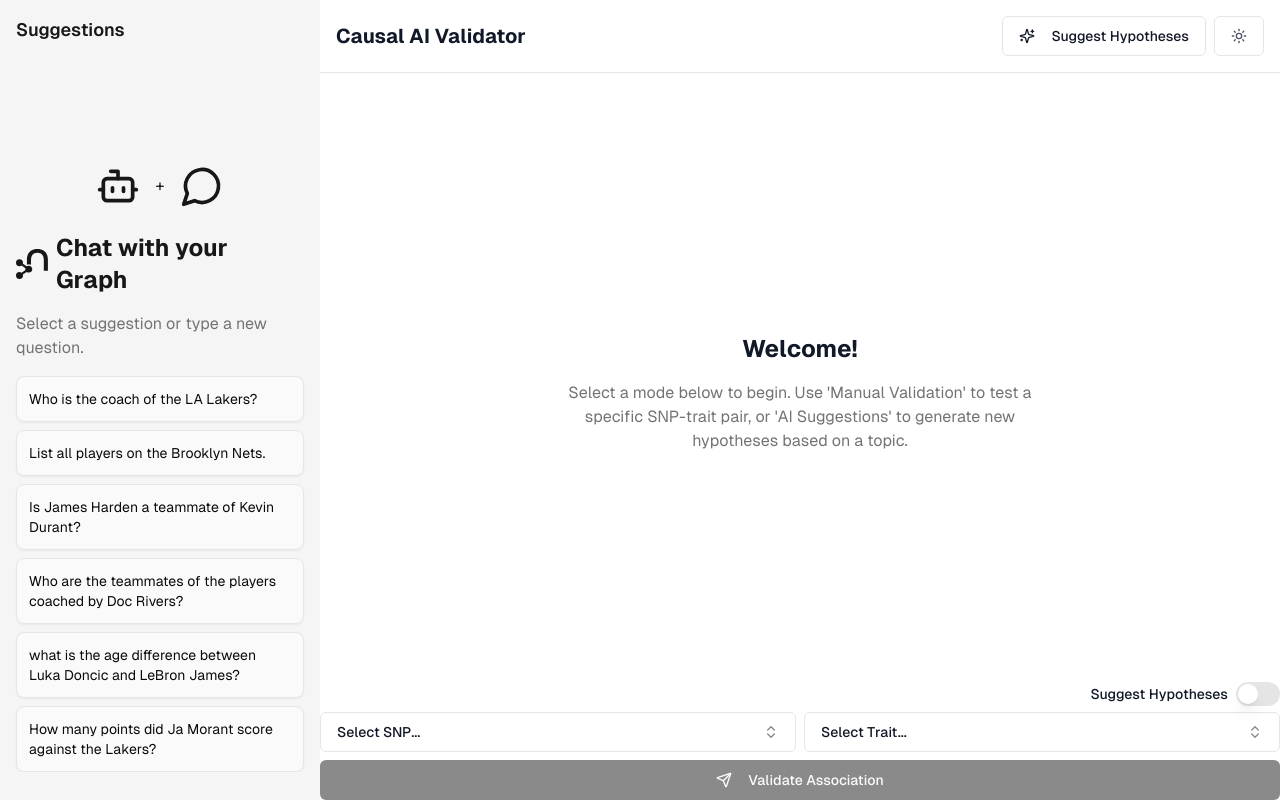
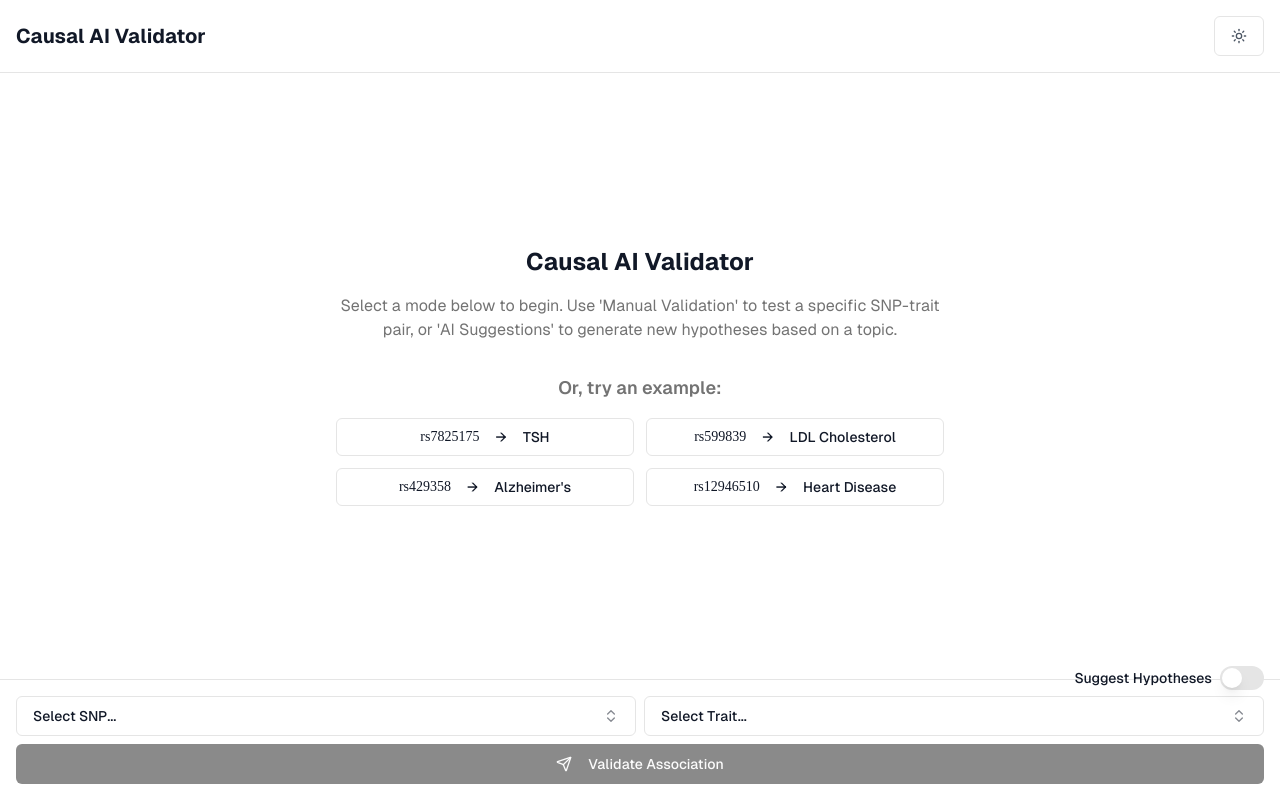
Before and after one commit to nathnael-desta/Neuro-Symbolic-AI, a React (Vite) app in the folder frontend/: page / in a window 1280 px wide. Built offline with nearby package versions, Linux system fonts and the light colour scheme.

Commit message:
feat: add quick picks

```diff
--- a/frontend/package.json
+++ b/frontend/package.json
@@ -19,6 +19,7 @@
     "@radix-ui/react-slot": "^1.2.3",
     "@radix-ui/react-switch": "^1.2.6",
     "@tailwindcss/typography": "^0.5.15",
+    "@tanstack/react-virtual": "^3.13.12",
     "axios": "^1.11.0",
     "class-variance-authority": "^0.7.0",
     "classix": "^2.2.0",
--- a/frontend/src/components/custom/header.tsx
+++ b/frontend/src/components/custom/header.tsx
@@ -19,10 +19,7 @@ export function Header({ title, onToggleSidebar, onSuggestHypotheses }: HeaderPr
         <h1 className="text-xl font-bold md:ml-0 ml-4">{title}</h1>
       </div>
       <div className="flex items-center gap-2">
-        <Button variant="outline" onClick={onSuggestHypotheses}>
-          <Sparkles className="mr-2 h-4 w-4" />
-          Suggest Hypotheses
-        </Button>
+
         <ThemeToggle />
       </div>
     </header>
--- a/frontend/src/components/custom/sidebar.tsx
+++ b/frontend/src/components/custom/sidebar.tsx
@@ -1,45 +1,52 @@
-import { Overview } from "./overview";
 import { Button } from "../ui/button";
-import { PanelLeftClose } from "lucide-react";
 import { cn } from "@/lib/utils";
+import { PanelLeftClose, FlaskConical } from "lucide-react";
 
 interface SidebarProps {
   isOpen: boolean;
   onClose: () => void;
-  onQuestionClick: (question: string) => void;
-  className?: string;
+  onValidateClick: (snp: string, trait: string) => void;
 }
 
-export function Sidebar({ isOpen, onClose, onQuestionClick, className }: SidebarProps) {
+const validationExamples = [
+  { snp: "rs2543600", trait: "age_at_death", label: "Age at Death" },
+  { snp: "rs12931267", trait: "red_hair", label: "Red Hair" },
+  { snp: "rs726914", trait: "systolic_blood_pressure", label: "Blood Pressure" },
+  { snp: "rs2229238", trait: "interleukin_6_receptor", label: "IL-6 Receptor" },
+  { snp: "rs599839", trait: "ldl", label: "LDL Cholesterol" },
+  { snp: "rs12203592", trait: "freckling", label: "Freckling" },
+];
+
+export function Sidebar({ isOpen, onClose, onValidateClick }: SidebarProps) {
   return (
-    <>
-      {/* Backdrop for mobile */}
-      {isOpen && (
-        <div
-          onClick={onClose}
-          className="fixed inset-0 z-30 bg-black/50 md:hidden"
-        />
-      )}
     <div
       className={cn(
-          "fixed top-0 left-0 z-40 h-full bg-secondary text-secondary-foreground transition-transform duration-300 ease-in-out md:relative md:translate-x-0",
-          isOpen ? "translate-x-0" : "-translate-x-full",
-          "w-80", // Fixed width for the sidebar
-          className
+        "fixed inset-y-0 left-0 z-30 w-64 bg-card border-r transform transition-transform duration-300 ease-in-out md:relative md:translate-x-0",
+        isOpen ? "translate-x-0" : "-translate-x-full"
       )}
     >
-        <div className="flex flex-col h-full">
-            <div className="flex items-center justify-between p-4 pb-0 mb-4">
-                <h2 className="text-lg font-semibold">Suggestions</h2>
+      <div className="flex items-center justify-between p-4 border-b">
+        <h2 className="text-lg font-semibold">Quick Tests</h2>
         <Button variant="ghost" size="icon" onClick={onClose} className="md:hidden">
           <PanelLeftClose className="h-5 w-5" />
         </Button>
       </div>
-            <div className="overflow-y-auto px-4">
-                <Overview onQuestionClick={onQuestionClick} />
+      <div className="p-4 space-y-2">
+        {validationExamples.map((ex, index) => (
+          <Button
+            key={index}
+            variant="ghost"
+            className="w-full justify-start"
+            onClick={() => {
+              onValidateClick(ex.snp, ex.trait);
+              if (window.innerWidth < 768) onClose();
+            }}
+          >
+            <FlaskConical className="mr-2 h-4 w-4" />
+            {ex.label}
+          </Button>
+        ))}
       </div>
     </div>
-      </div>
-    </>
   );
 }
--- a/frontend/src/components/ui/combobox.tsx
+++ b/frontend/src/components/ui/combobox.tsx
@@ -2,6 +2,7 @@
 
 import * as React from "react"
 import { Check, ChevronsUpDown } from "lucide-react"
+import { useVirtualizer } from '@tanstack/react-virtual'
 
 import { cn } from "@/lib/utils"
 import { Button } from "@/components/ui/button"
@@ -39,6 +40,21 @@ export function Combobox({
   className
 }: ComboboxProps) {
   const [open, setOpen] = React.useState(false)
+  const [search, setSearch] = React.useState("")
+
+  const filteredOptions = React.useMemo(() =>
+    options.filter(option =>
+      option.label.toLowerCase().includes(search.toLowerCase())
+    ), [options, search]);
+
+  const parentRef = React.useRef<HTMLDivElement>(null)
+
+  const rowVirtualizer = useVirtualizer({
+    count: filteredOptions.length,
+    getScrollElement: () => parentRef.current,
+    estimateSize: () => 32,
+    overscan: 5,
+  })
 
   return (
     <Popover open={open} onOpenChange={setOpen}>
@@ -56,14 +72,39 @@ export function Combobox({
         </Button>
       </PopoverTrigger>
       <PopoverContent className="w-[--radix-popover-trigger-width] max-h-[--radix-popover-content-available-height] p-0">
-        <Command>
-          <CommandInput placeholder={searchPlaceholder} />
-          <CommandList>
+        <Command
+          key={filteredOptions.length} // FIX: Add key to force re-mount on filter change
+          shouldFilter={false}
+        >
+          <CommandInput
+            value={search}
+            onValueChange={setSearch}
+            placeholder={searchPlaceholder}
+          />
+          <CommandList ref={parentRef}>
+            {rowVirtualizer.getVirtualItems().length === 0 ? (
               <CommandEmpty>{emptyPlaceholder}</CommandEmpty>
-            <CommandGroup>
-              {options.map((option) => (
+            ) : (
+              <CommandGroup
+                style={{
+                  height: `${rowVirtualizer.getTotalSize()}px`,
+                  width: '100%',
+                  position: 'relative',
+                }}
+              >
+                {rowVirtualizer.getVirtualItems().map((virtualItem) => {
+                  const option = filteredOptions[virtualItem.index]
+                  return (
                     <CommandItem
                       key={option.value}
+                      style={{
+                        position: 'absolute',
+                        top: 0,
+                        left: 0,
+                        width: '100%',
+                        height: `${virtualItem.size}px`,
+                        transform: `translateY(${virtualItem.start}px)`,
+                      }}
                       value={option.value}
                       onSelect={(currentValue) => {
                         onSelect(currentValue === value ? "" : currentValue)
@@ -78,8 +119,10 @@ export function Combobox({
                       />
                       {option.label}
                     </CommandItem>
-              ))}
+                  )
+                })}
               </CommandGroup>
+            )}
           </CommandList>
         </Command>
       </PopoverContent>
--- a/frontend/src/pages/chat/chat.tsx
+++ b/frontend/src/pages/chat/chat.tsx
@@ -5,12 +5,21 @@ import { v4 as uuidv4 } from "uuid";
 import axios from "axios";
 
 import { Header } from "@/components/custom/header";
-import { Sidebar } from "@/components/custom/sidebar";
+
 import { Message, ThinkingMessage } from "@/components/custom/message";
 import { ChatInput } from "@/components/custom/chatinput";
 import { useScrollToBottom } from '@/components/custom/use-scroll-to-bottom';
 import { fetchVocabulary } from "@/services/apiService";
 import { message } from "@/interfaces/interfaces";
+import { Button } from "@/components/ui/button";
+
+const validationExamples = [
+  { snp: 'rs7825175', trait: 'thyroid_stimulating_hormone', label: 'TSH' },
+  { snp: 'rs599839', trait: 'ldl', label: 'LDL Cholesterol' },
+  { snp: 'rs429358', trait: 'alzheimers_disease', label: "Alzheimer's" },
+  { snp: 'rs12946510', trait: 'coronary_heart_disease', label: 'Heart Disease' },
+];
+
 
 export function Chat() {
   const [messages, setMessages] = useState<message[]>([]);
@@ -108,24 +117,43 @@ useEffect(() => {
 
   return (
     <div className="flex h-dvh bg-background">
-      <Sidebar isOpen={isSidebarOpen} onClose={() => setIsSidebarOpen(false)} onQuestionClick={handleSuggest} />
+      {/* <Sidebar isOpen={isSidebarOpen} onClose={() => setIsSidebarOpen(false)} onQuestionClick={handleSuggest} /> */}
       <div className="flex flex-col flex-1 min-w-0">
         <Header title="Causal AI Validator" onToggleSidebar={handleToggleSidebar} onSuggestHypotheses={() => handleSuggest("a new hypothesis")} />
         <main ref={messagesContainerRef} className="flex-1 overflow-y-auto p-4 space-y-4">
           {messages.length === 0 && (
             <div className="flex h-full items-center justify-center">
-              <div className="max-w-xl text-center p-8">
-                <h1 className="text-2xl font-bold mb-4">Welcome!</h1>
-                <p className="text-muted-foreground">
+              <div className="max-w-2xl text-center p-8">
+                <h1 className="text-2xl font-bold mb-4">Causal AI Validator</h1>
+                <p className="text-muted-foreground mb-8">
                   Select a mode below to begin. Use 'Manual Validation' to test a specific SNP-trait pair, or 'AI Suggestions' to generate new hypotheses based on a topic.
                 </p>
+
+                <div className="space-y-4">
+                  <h3 className="text-lg font-semibold text-muted-foreground">Or, try an example:</h3>
+                  <div className="grid grid-cols-1 sm:grid-cols-2 gap-3">
+                    {validationExamples.map((pair, index) => (
+                      <Button
+                        key={index}
+                        variant="outline"
+                        className="h-auto text-wrap"
+                        onClick={() => handleValidate(pair.snp, pair.trait)}
+                      >
+                        <span className="font-mono">{pair.snp}</span>
+                        <span className="mx-2">→</span>
+                        <span>{pair.label}</span>
+                      </Button>
+                    ))}
+                  </div>
+                </div>
               </div>
             </div>
           )}
           {messages.map((msg) => <Message key={msg.id} message={msg} />)}
           {isLoading && <ThinkingMessage />}
         </main>
-        <ChatInput
+        <div className="p-4 border-t">
+                  <ChatInput
           snps={snps}
           traits={traits}
           categories={categories}
@@ -133,6 +161,8 @@ useEffect(() => {
           onValidate={handleValidate}
           onSuggest={handleSuggest}
         />
+        </div>
+
       </div>
     </div>
   );
```
Also changed, not shown: 1 other file (tests, documents, lock files or other folders). Lines whose indentation alone changed are shown as unchanged.
